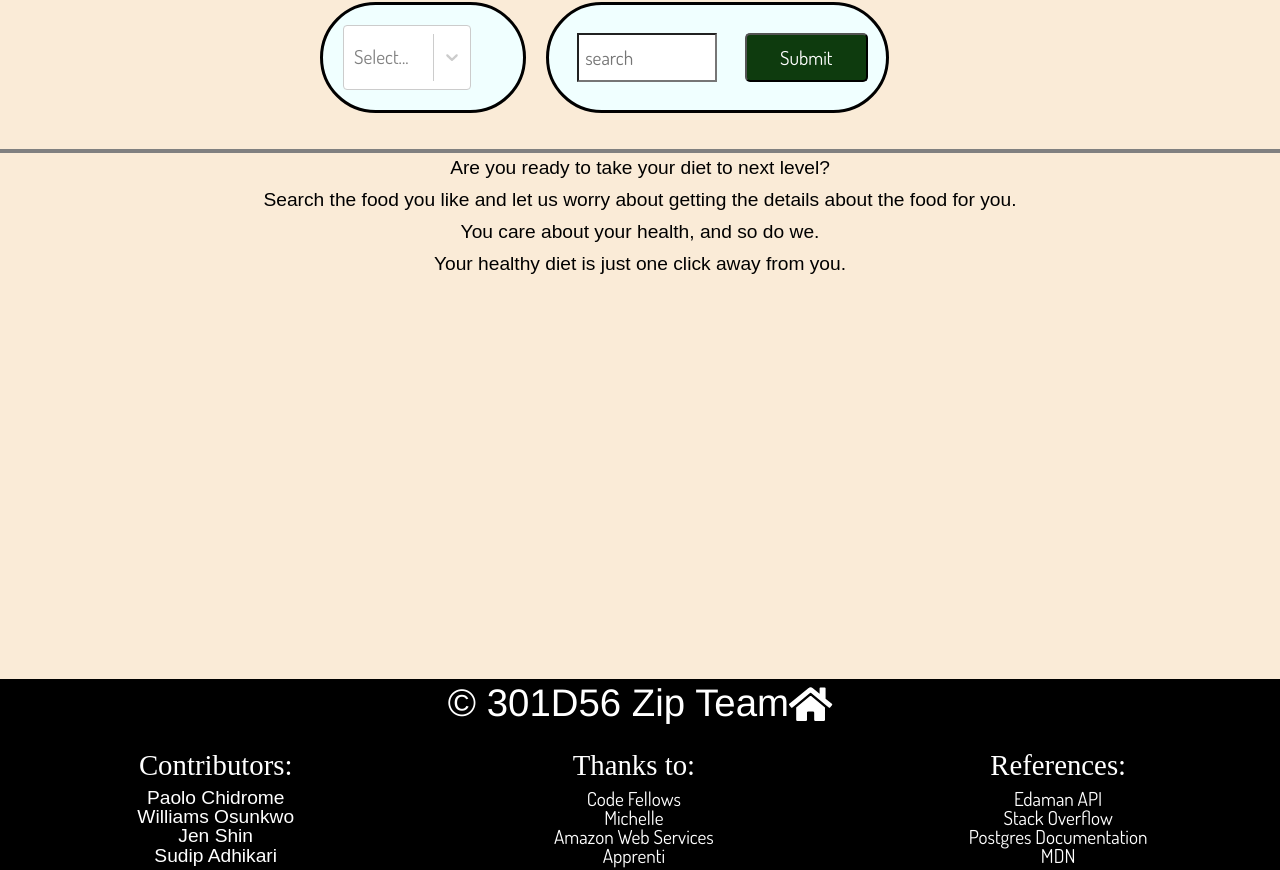
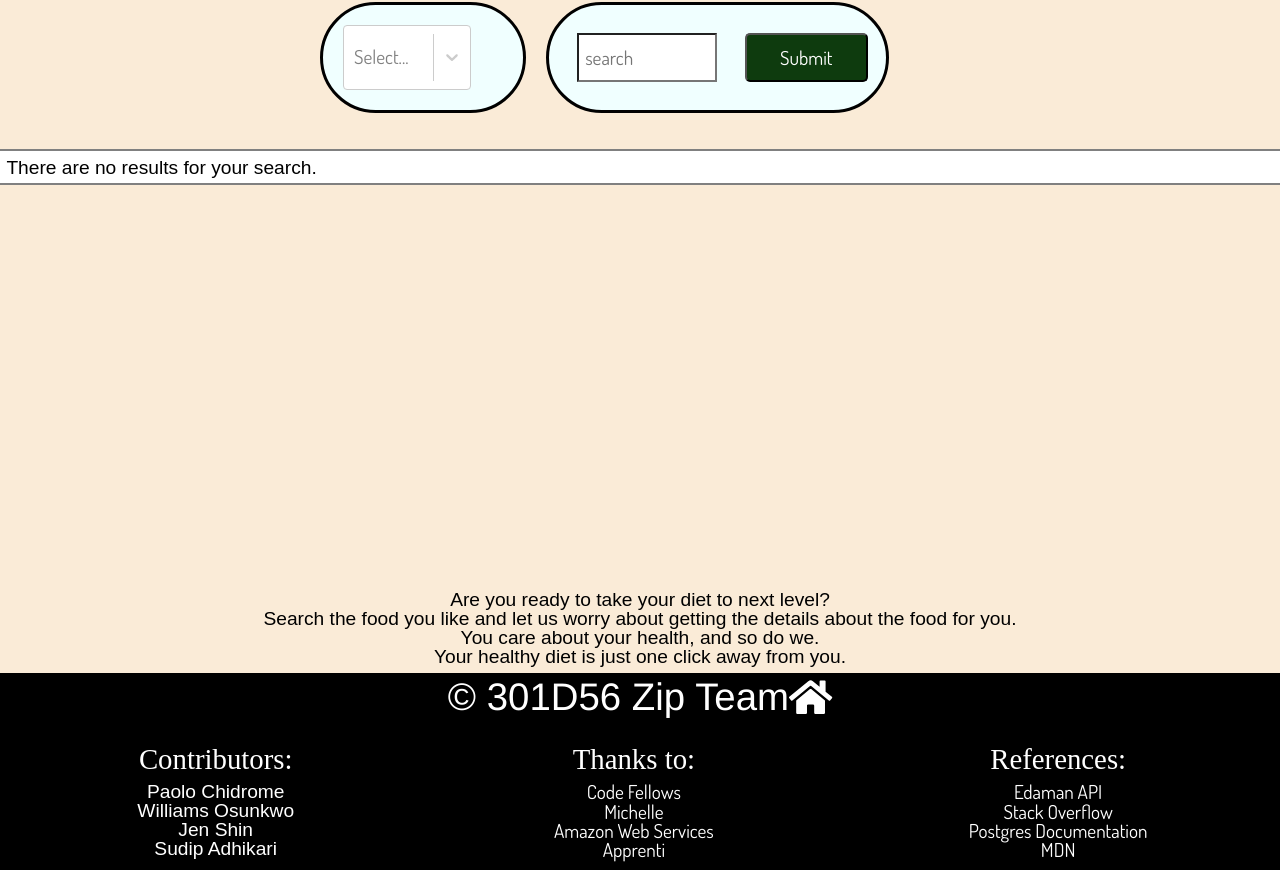
Before and after one commit to chidrome/recipes-client-side, a React (Create React App) app: page / in a window 1280 px wide. Shown: the part 565-1435 px from the top of the page. Built offline with nearby package versions, Linux system fonts and the light colour scheme; the HTML template or start-up script is replaced by a standard one; a web font is replaced by a local one.

Commit message:
changed logic to not error, show user that there are no results if search comes up with nothing

```diff
--- a/src/components/Home.js
+++ b/src/components/Home.js
@@ -6,24 +6,27 @@ import MiniResults from './MiniResults';
 
 export default class Home extends Component {
   render() {
+    let introPrompt;
+    if(this.props.recipe) {
+      introPrompt = this.props.recipe.length === 0? (
+      <div>
+      <p>Are you ready to take your diet to next level?<br />
+      Search the food you like and let us worry about getting the details about the food for you.<br />
+      You care about your health, and so do we.<br />
+      Your healthy diet is just one click away from you.</p>
+      </div>
+      ) :''
+    }
+
     return (
       <>
       <div className = 'homepageContainer'>
         <Carousel />
         <Form handleFormRecipe = {this.props.handleFormRecipe} />
         <MiniResults handleClickMoreDetails = {this.props.handleClickMoreDetails} recipe = {this.props.recipe} />
-        {this.props.recipe.length === 0? (
-        <div>
-        <p>Are you ready to take your diet to next level?</p>
-        <p>Search the food you like and let us worry about getting the details about the food for you.</p>
-        <p>You care about your health, and so do we.</p>
-        <p>Your healthy diet is just one click away from you.</p>
-        </div>
-        ) :''
-        }
       </div>
+      {introPrompt}
       </>
-
     )
   }
 }
--- a/src/components/MiniResults.js
+++ b/src/components/MiniResults.js
@@ -3,11 +3,18 @@ import ResultCards from './ResultCards';
 import { Link} from 'react-router-dom';
 
 export default class MiniResults extends Component {
+  constructor(props){
+    super(props);
+    this.state = {
+      results: false
+    }
+  }
 
   render() {
     let FiveResults;
     if(this.props.recipe) {
       FiveResults = this.props.recipe.slice(0,5).map((item, i) => {
+        this.setState({results: true})
        return <ResultCards handleClickMoreDetails = {this.props.handleClickMoreDetails} recipe={item} key = {i}/>
      })
     }
@@ -15,9 +22,7 @@ export default class MiniResults extends Component {
 
         <div className='miniResult'>
           {FiveResults}
-          {FiveResults.length > 0?(
-            <Link to="/allResults">See All Results</Link>
-          ) : ''}
+          {this.state.results ? (<Link to="/allResults">See All Results</Link>) : <p>There are no results for your search.</p>}
         </div>
 
     )
```
